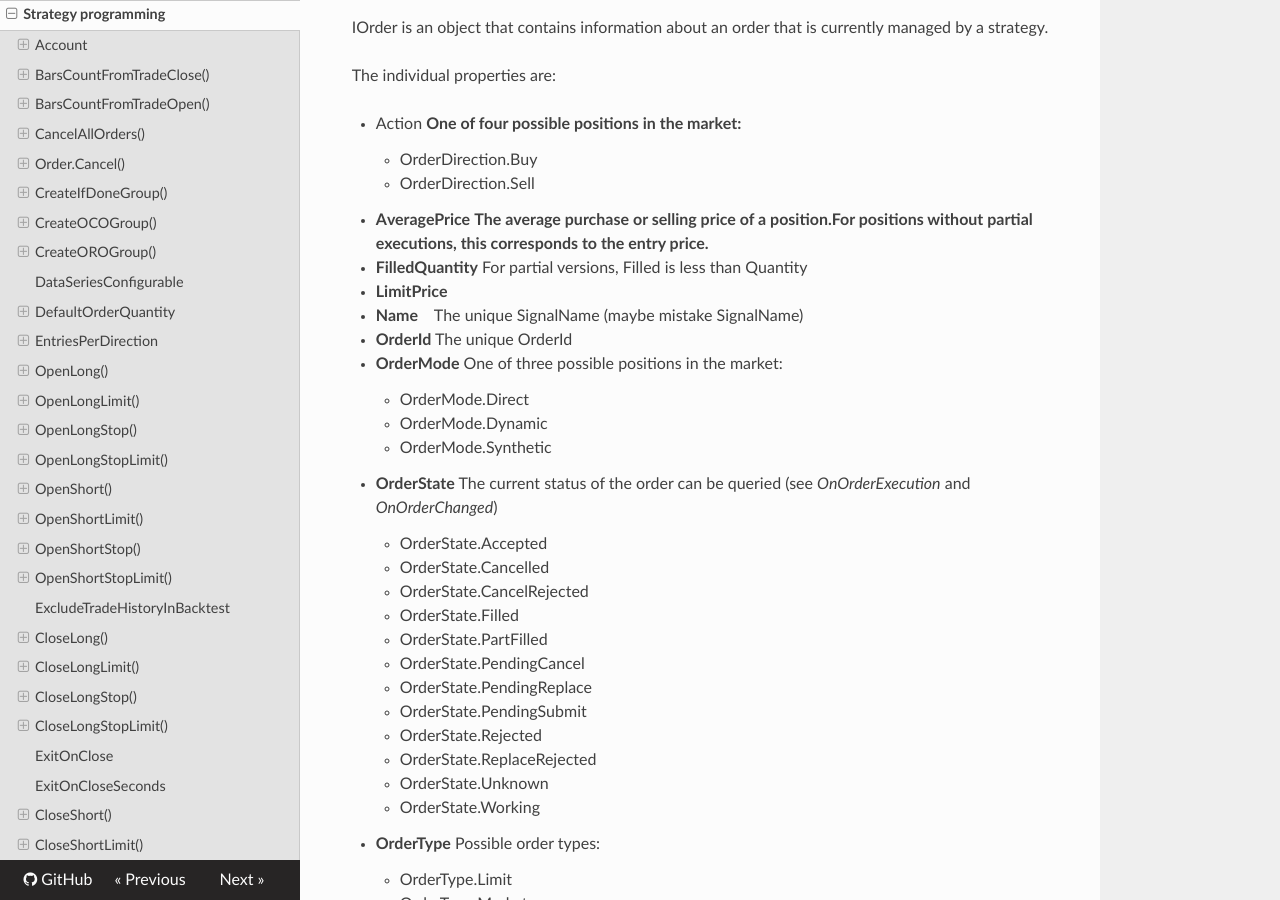
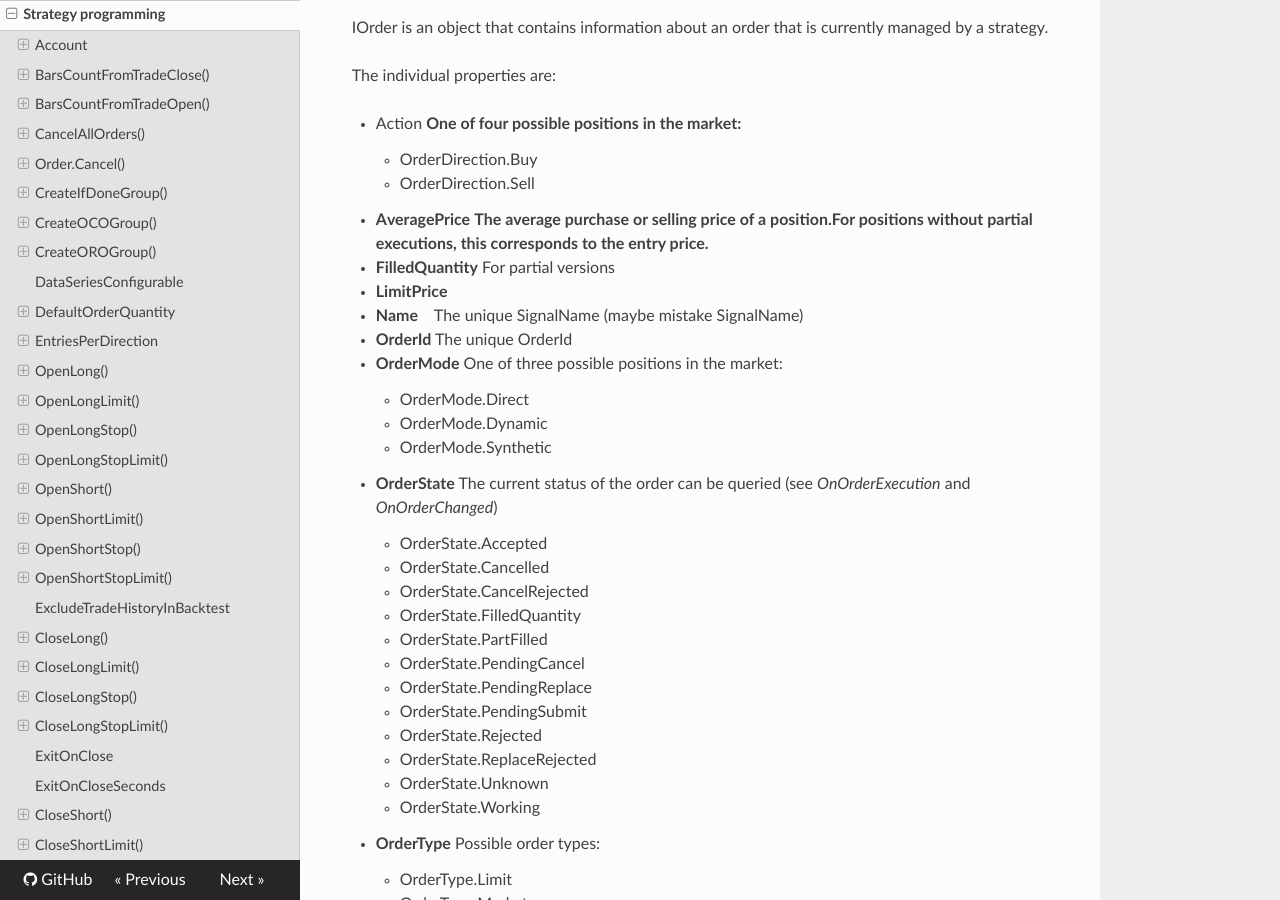
Before and after one commit to AgenaTrader/AgenaScript-documentation, an MkDocs documentation site: the page built from sources/strategy_programming.md, in a window 1280 px wide and 900 px high, scrolled down 29914 px. Built offline with MkDocs 1.6.1, drawn with Linux system fonts in a browser that asks for light colours; nearby versions of some CDN libraries; old or Windows-style settings are respelled for this version of MkDocs.

Commit message:
Update strategy_programming.md

```diff
--- a/sources/strategy_programming.md
+++ b/sources/strategy_programming.md
@@ -1267,7 +1267,7 @@ The individual properties are:
     **The average purchase or selling price of a position.For positions without partial executions, this corresponds to the entry price.**
 
 -   **FilledQuantity**
-    For partial versions, Filled is less than Quantity
+    For partial versions
 
 -   **LimitPrice**
 
@@ -1288,7 +1288,7 @@ The individual properties are:
     -   OrderState.Accepted
     -   OrderState.Cancelled
     -   OrderState.CancelRejected
-    -   OrderState.Filled
+    -   OrderState.FilledQuantity
     -   OrderState.PartFilled
     -   OrderState.PendingCancel
     -   OrderState.PendingReplace
```
